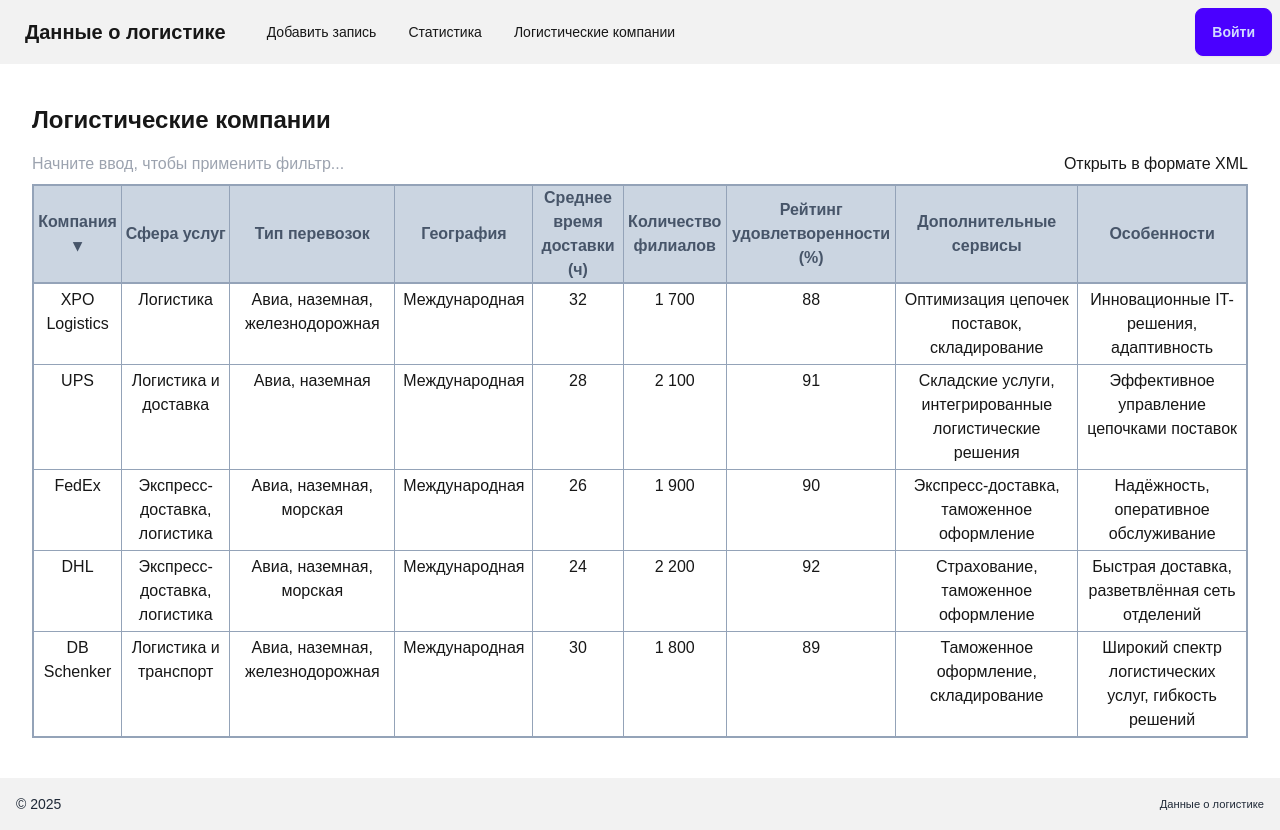
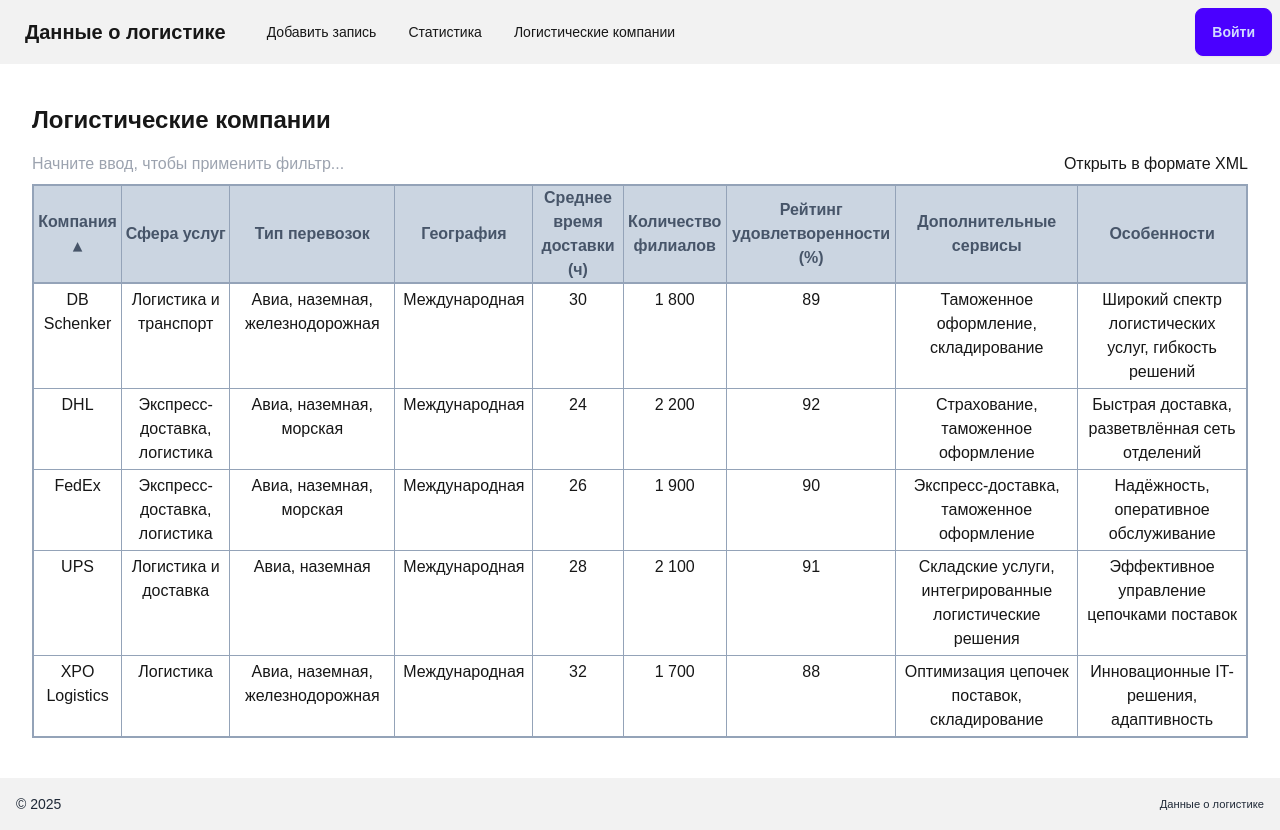
Before and after one commit to kiespetch1/logistics_lab, a Next.js app: page /logistics in a window 1280 px wide. Built offline with nearby package versions, Linux system fonts and the light colour scheme; no server answers.

Commit message:
feat: исправлено название параметра фильтрации

```diff
--- a/src/app/logistics/page.tsx
+++ b/src/app/logistics/page.tsx
@@ -82,7 +82,7 @@ export default function LogisticsPage() {
             <Table
                 titles={titles}
                 rows={rows}
-                defaultSorting={{ column: 0, accending: true }}
+                defaultSorting={{ column: 0, ascending: true }}
                 rightSection={
                     <a
                         href="/companies.xml"
```
